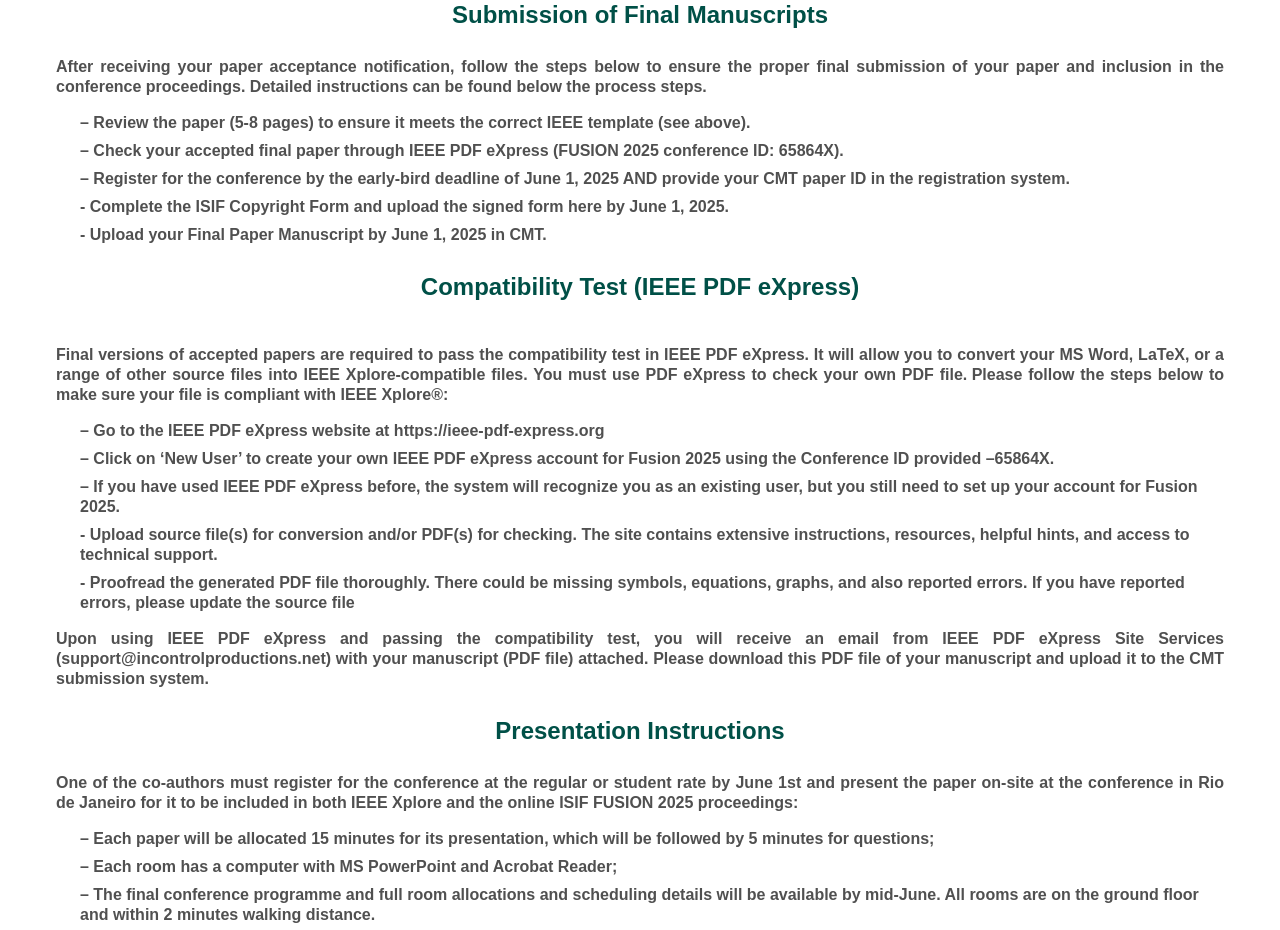
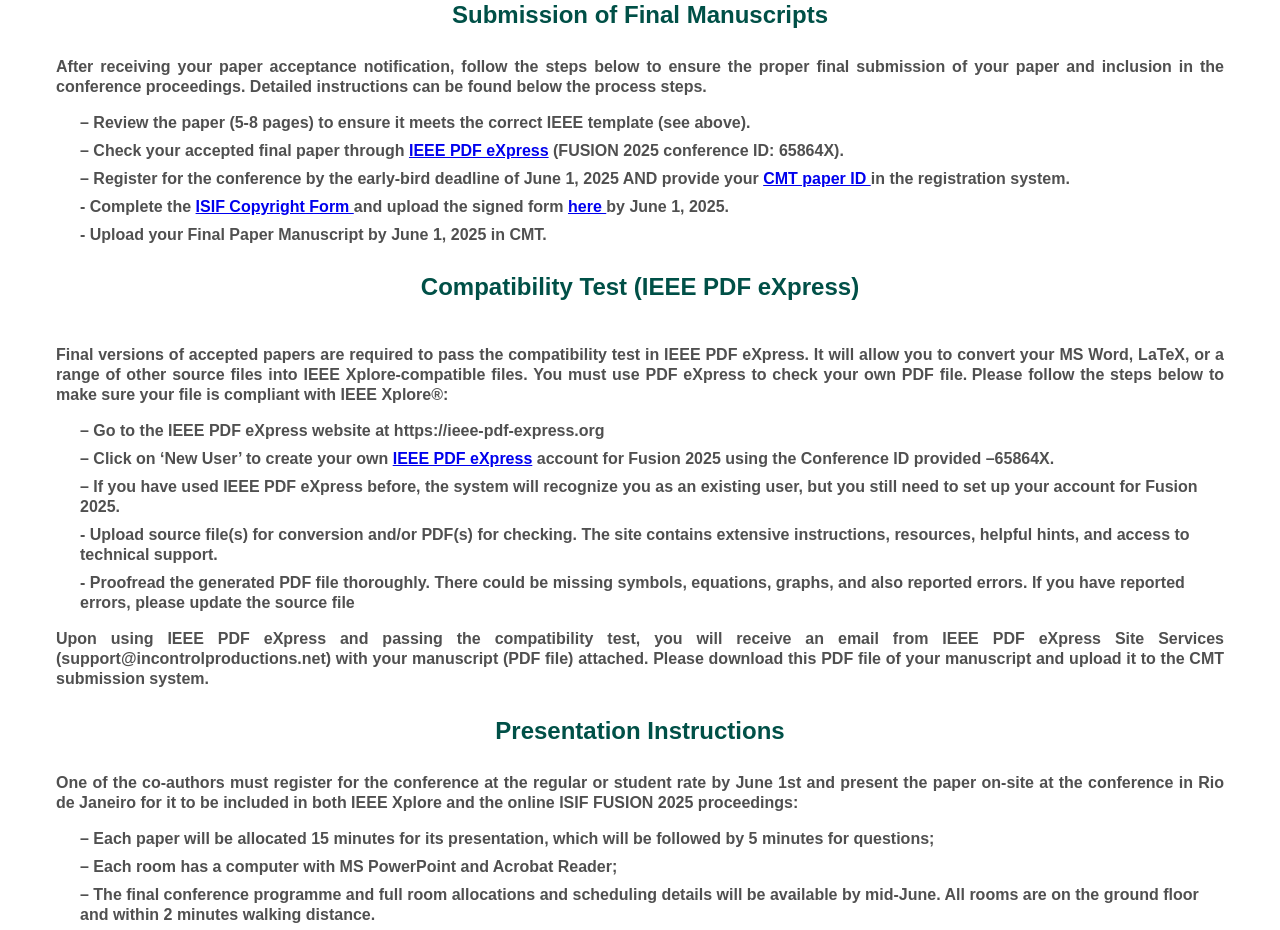
Before and after one commit to Fusion2025/web, a Nuxt app: page /submit in a window 1280 px wide. Shown: the part 1740-2670 px from the top of the page. Built offline with nearby package versions, Linux system fonts and the light colour scheme.

Commit message:
Update submit.vue links

```diff
--- a/pages/submit.vue
+++ b/pages/submit.vue
@@ -174,13 +174,13 @@
             – Review the paper (5-8 pages) to ensure it meets the correct IEEE template (see above).
           </li>
           <li class="pt-2">
-            – Check your accepted final paper through IEEE PDF eXpress (FUSION 2025 conference ID: 65864X).
+            – Check your accepted final paper through <a href="https://ieee-pdf-express.org/">IEEE PDF eXpress</a> (FUSION 2025 conference ID: 65864X).
           </li>
           <li class="pt-2">
-          – Register for the conference by the early-bird deadline of June 1, 2025 AND provide your CMT paper ID in the registration system.
+          – Register for the conference by the early-bird deadline of June 1, 2025 AND provide your <a href="https://cmt3.research.microsoft.com/">CMT paper ID </a> in the registration system.
           </li>
           <li class="pt-2">
-           - Complete the ISIF Copyright Form and upload the signed form here by June 1, 2025.
+           - Complete the <a href="https://docs.google.com/document/d/18Lagl3RMraR-M-u12i5QbSV1-fz38FzkeA4yC8iCw8Q/edit?usp=sharing">ISIF Copyright Form </a> and upload the signed form <a href ="https://forms.gle/mMrtTR6CGhLpopSG7">here </a> by June 1, 2025.
           </li>
           <li class="pt-2">
            - Upload your Final Paper Manuscript by June 1, 2025 in CMT.
@@ -201,7 +201,7 @@
             – Go to the IEEE PDF eXpress website at https://ieee-pdf-express.org
           </li>
           <li class="pt-2">
-            – Click on ‘New User’ to create your own IEEE PDF eXpress account for Fusion 2025 using the Conference ID provided –65864X.
+            – Click on ‘New User’ to create your own <a href="https://ieee-pdf-express.org/">IEEE PDF eXpress</a> account for Fusion 2025 using the Conference ID provided –65864X.
           </li>
           <li class="pt-2">
           – If you have used IEEE PDF eXpress before, the system will recognize you as an existing user, but you still need to set up your account for Fusion 2025.
```
